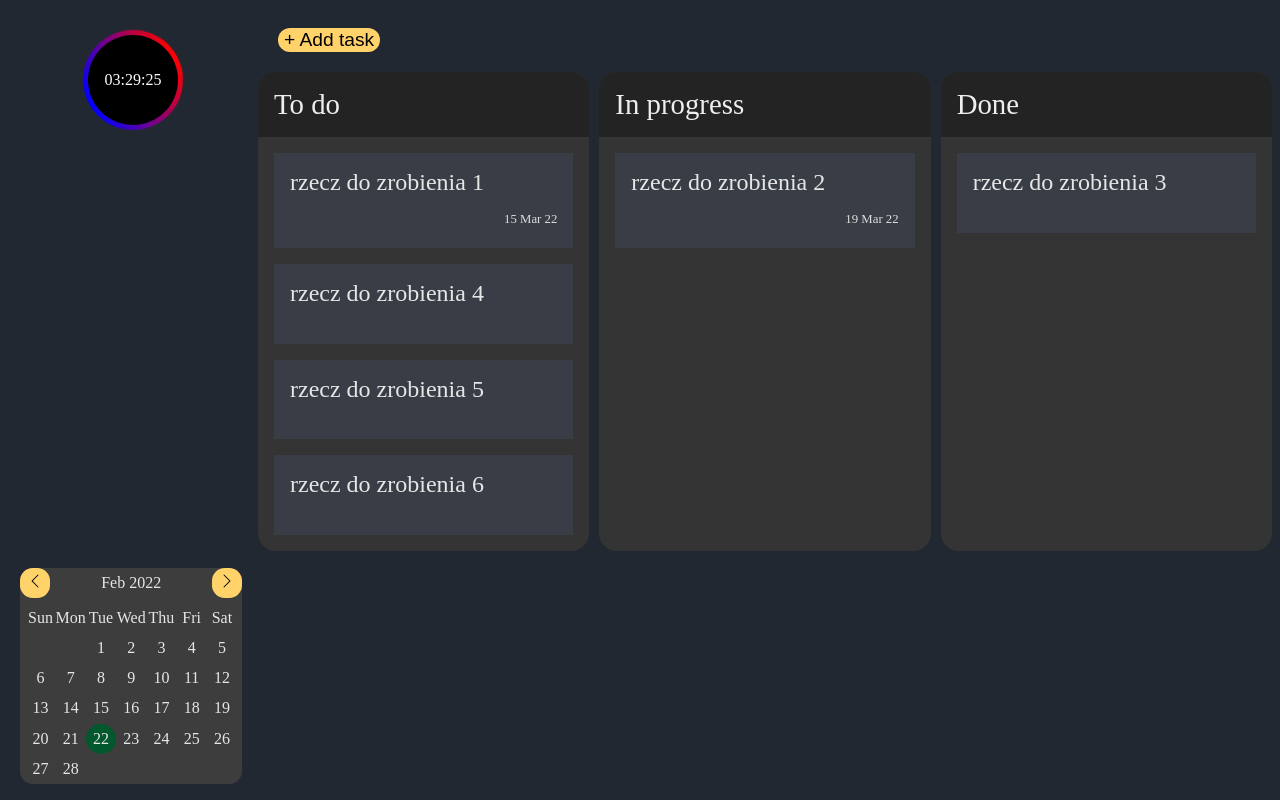
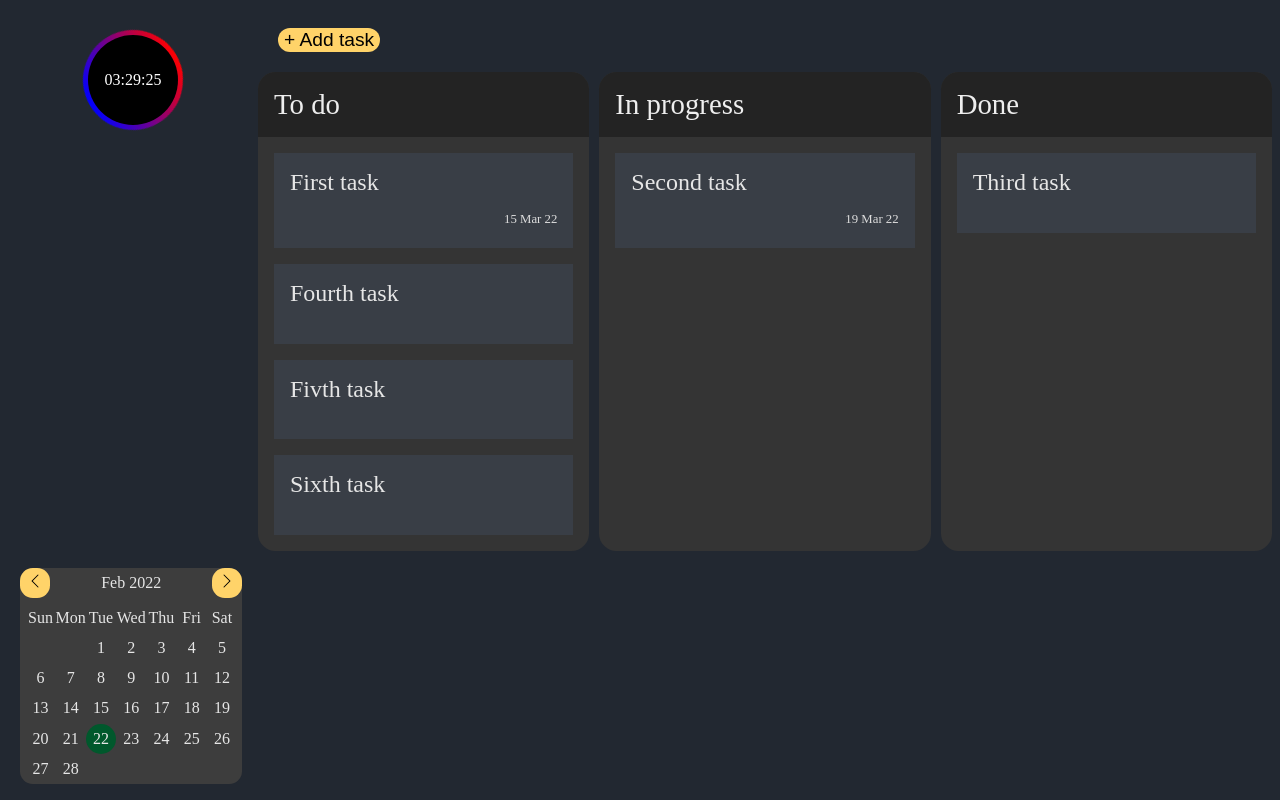
Before and after one commit to karol71927/ToDo, an Angular app: page / in a window 1280 px wide. Built offline with nearby package versions, Linux system fonts and the light colour scheme.

Commit message:
updated test data

```diff
--- a/src/data/TASKS.ts
+++ b/src/data/TASKS.ts
@@ -3,11 +3,15 @@
 export const taskList: Task[] = [
   {
     id: 1,
-    name: 'rzecz do zrobienia 1',
+    name: 'First task',
     description:
       'Lorem ipsum dolor sit amet, consectetur adipiscing elit, sed do eiusmod tempor incididunt ut labore et dolore magna aliqua. Ut enim ad minim veniam, quis nostrud exercitation ullamco laboris nisi ut aliquip ex ea commodo consequat. Duis aute irure dolor in reprehenderit in voluptate velit esse cillum dolore eu fugiat nulla pariatur. Excepteur sint occaecat cupidatat non proident, sunt in culpa qui officia deserunt mollit anim id est laborum.',
     status: TaskStatus.TODO,
     comments: [
+      {
+        content: 'Short comment with emoji 😊',
+        date: new Date('2022-02-11 12:05:32'),
+      },
       {
         content:
           'Lorem ipsum dolor sit amet, consectetur adipiscing elit, sed do eiusmod tempor incididunt ut labore et dolore magna aliqua. Ut enim ad minim veniam, quis nostrud exercitation ullamco laboris nisi ut aliquip ex ea commodo consequat. Duis aute irure dolor in reprehenderit in voluptate velit esse cillum dolore eu fugiat nulla pariatur. Excepteur sint occaecat cupidatat non proident, sunt in culpa qui officia deserunt mollit anim id est laborum.',
@@ -28,33 +32,38 @@
   },
   {
     id: 2,
-    name: 'rzecz do zrobienia 2',
-    description: 'opis',
+    name: 'Second task',
+    description:
+      'Lorem ipsum dolor sit amet, consectetur adipiscing elit, sed do eiusmod tempor incididunt ut labore et dolore magna aliqua. Ut enim ad minim veniam, quis nostrud exercitation ullamco laboris nisi ut aliquip ex ea commodo consequat. Duis aute irure dolor in reprehenderit in voluptate velit esse cillum dolore eu fugiat nulla pariatur. Excepteur sint occaecat cupidatat non proident, sunt in culpa qui officia deserunt mollit anim id est laborum.',
     status: TaskStatus.INPROGRESS,
     dueDate: new Date('2022-03-19'),
   },
   {
     id: 3,
-    name: 'rzecz do zrobienia 3',
-    description: 'opis',
+    name: 'Third task',
+    description:
+      'Lorem ipsum dolor sit amet, consectetur adipiscing elit, sed do eiusmod tempor incididunt ut labore et dolore magna aliqua. Ut enim ad minim veniam, quis nostrud exercitation ullamco laboris nisi ut aliquip ex ea commodo consequat. Duis aute irure dolor in reprehenderit in voluptate velit esse cillum dolore eu fugiat nulla pariatur. Excepteur sint occaecat cupidatat non proident, sunt in culpa qui officia deserunt mollit anim id est laborum.',
     status: TaskStatus.DONE,
   },
   {
     id: 4,
-    name: 'rzecz do zrobienia 4',
-    description: 'opis',
+    name: 'Fourth task',
+    description:
+      'Lorem ipsum dolor sit amet, consectetur adipiscing elit, sed do eiusmod tempor incididunt ut labore et dolore magna aliqua. Ut enim ad minim veniam, quis nostrud exercitation ullamco laboris nisi ut aliquip ex ea commodo consequat. Duis aute irure dolor in reprehenderit in voluptate velit esse cillum dolore eu fugiat nulla pariatur. Excepteur sint occaecat cupidatat non proident, sunt in culpa qui officia deserunt mollit anim id est laborum.',
     status: TaskStatus.TODO,
   },
   {
     id: 5,
-    name: 'rzecz do zrobienia 5',
-    description: 'opis',
+    name: 'Fivth task',
+    description:
+      'Lorem ipsum dolor sit amet, consectetur adipiscing elit, sed do eiusmod tempor incididunt ut labore et dolore magna aliqua. Ut enim ad minim veniam, quis nostrud exercitation ullamco laboris nisi ut aliquip ex ea commodo consequat. Duis aute irure dolor in reprehenderit in voluptate velit esse cillum dolore eu fugiat nulla pariatur. Excepteur sint occaecat cupidatat non proident, sunt in culpa qui officia deserunt mollit anim id est laborum.',
     status: TaskStatus.TODO,
   },
   {
     id: 6,
-    name: 'rzecz do zrobienia 6',
-    description: 'opis',
+    name: 'Sixth task',
+    description:
+      'Lorem ipsum dolor sit amet, consectetur adipiscing elit, sed do eiusmod tempor incididunt ut labore et dolore magna aliqua. Ut enim ad minim veniam, quis nostrud exercitation ullamco laboris nisi ut aliquip ex ea commodo consequat. Duis aute irure dolor in reprehenderit in voluptate velit esse cillum dolore eu fugiat nulla pariatur. Excepteur sint occaecat cupidatat non proident, sunt in culpa qui officia deserunt mollit anim id est laborum.',
     status: TaskStatus.TODO,
   },
 ];
```
